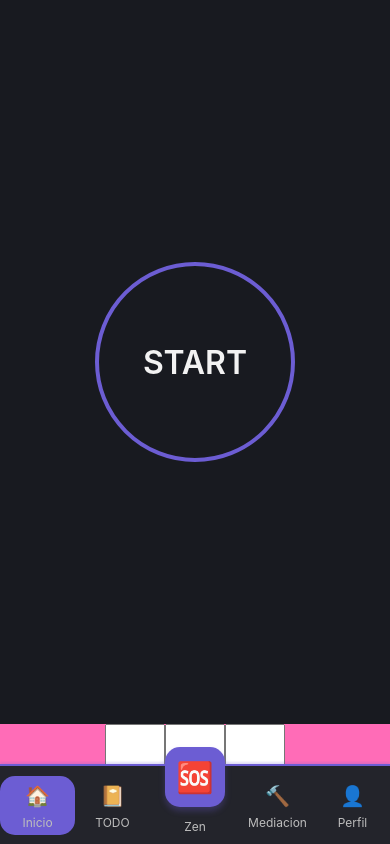
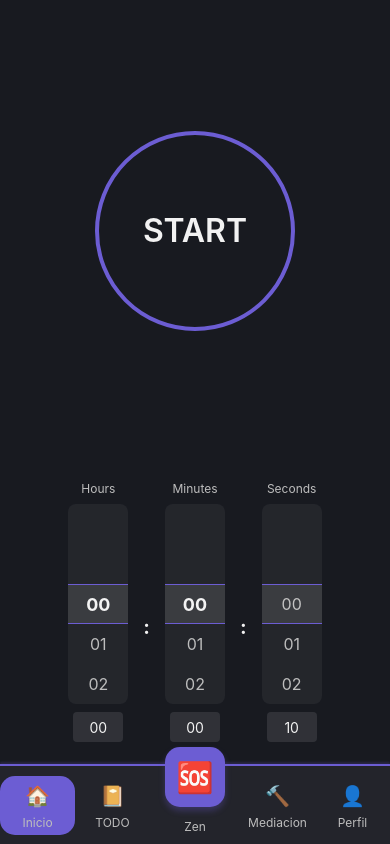
Before and after one commit to StrawberryFrappe/aricapp, a React Native app: screen /PublishScreen in a window 390 px wide. Built offline with nearby package versions, Linux system fonts and the light colour scheme.

Commit message:
feat: Add Shizuku integration guide and enhance TimePicker component with wheel scrollers and text inputs

```diff
--- a/app.json
+++ b/app.json
@@ -12,6 +12,11 @@
     },
     "plugins": [
       "expo-dev-client"
-    ]
+    ],
+    "extra": {
+      "eas": {
+        "projectId": "2ec94918-7b2c-4922-9832-b404a1ffec75"
+      }
+    }
   }
 }
--- a/package.json
+++ b/package.json
@@ -12,7 +12,7 @@
     "prebuild:clean": "expo prebuild --clean"
   },
   "dependencies": {
-    "@react-native-picker/picker": "^2.11.0",
+    "@react-native-picker/picker": "2.11.0",
     "@react-navigation/native": "^7.1.9",
     "@react-navigation/native-stack": "^7.3.13",
     "babel-preset-expo": "~13.1.11",
--- a/src/App.jsx
+++ b/src/App.jsx
@@ -35,7 +35,7 @@ function AppWrapper() {
   return (
     <SafeAreaView style={{flex: 1, backgroundColor: colors.background}}>
       <NavigationContainer onStateChange={() => {}}>
-        <SafeAreaView style={{flex: 1, backgroundColor: colors.background}}>
+        <View style={{flex: 1, backgroundColor: colors.background, marginBottom: 82}}>
           <MainStack.Navigator screenOptions={{ headerShown: false }}>
           <MainStack.Screen name="HomeScreen" component={HomeScreen} />
           <MainStack.Screen name="SearchScreen" component={SearchScreen} />
@@ -44,8 +44,8 @@ function AppWrapper() {
           <MainStack.Screen name="ProfileScreen" component={ProfileStackScreen} />
           <MainStack.Screen name="CalendarScreen" component={CalendarScreen} />
           <MainStack.Screen name="ExtendedEvent" component={ExtendedEvent} />
-        </MainStack.Navigator>
-        </SafeAreaView>
+          </MainStack.Navigator>
+        </View>
         <View style={{ position: 'absolute', bottom: 0, left: 0, right: 0 }}>
           <NavigationBar  />
         </View>
--- a/src/ShizukuBridge.js
+++ b/src/ShizukuBridge.js
@@ -9,6 +9,11 @@ export function initializeShizuku() {
   if (Platform.OS !== 'android') {
     return Promise.reject(new Error('Shizuku is only supported on Android'));
   }
+
+  if (!ShizukuModule) {
+    return Promise.reject(new Error('ShizukuModule is not available. Make sure the native module is properly linked.'));
+  }
+
   return ShizukuModule.initialize();
 }
 
@@ -21,5 +26,10 @@ export function forceStopApp(packageName) {
   if (Platform.OS !== 'android') {
     return Promise.reject(new Error('Shizuku is only supported on Android'));
   }
+
+  if (!ShizukuModule) {
+    return Promise.reject(new Error('ShizukuModule is not available. Make sure the native module is properly linked.'));
+  }
+
   return ShizukuModule.forceStopApp(packageName);
 }
--- a/src/components/TimePicker.jsx
+++ b/src/components/TimePicker.jsx
@@ -1,51 +1,122 @@
 import React from 'react';
-import { View, StyleSheet } from 'react-native';
-import { Picker } from '@react-native-picker/picker';
+import { View, Text, TextInput, StyleSheet, ScrollView, TouchableOpacity } from 'react-native';
 import { colors } from '../styles/commonStyles';
 
 /**
- * A small time picker for hours, minutes, and seconds.
+ * A time picker with wheel scrollers and text inputs for hours, minutes, and seconds.
  * props:
  *  - hours, minutes, seconds: number
  *  - onChange: ({ hours, minutes, seconds }) => void
  */
-const TimePicker = ({ hours, minutes, seconds, onChange }) => {
+const TimePicker = ({ hours = 0, minutes = 0, seconds = 0, onChange = () => {} }) => {
+  // Ensure props are valid numbers
+  const safeHours = Math.max(0, Math.min(99, Number(hours) || 0));
+  const safeMinutes = Math.max(0, Math.min(59, Number(minutes) || 0));
+  const safeSeconds = Math.max(0, Math.min(59, Number(seconds) || 0));
   const hourItems = Array.from({ length: 100 }, (_, i) => i);
   const minuteItems = Array.from({ length: 60 }, (_, i) => i);
   const secondItems = Array.from({ length: 60 }, (_, i) => i);
 
-  return (
-    <View style={styles.container}>
-      <Picker
-        selectedValue={hours}
-        style={styles.picker}
-        onValueChange={(h) => onChange({ hours: h, minutes, seconds })}
-        itemStyle={styles.item}
-      >
-        {hourItems.map((h) => (
-          <Picker.Item key={h} label={String(h).padStart(2, '0')} value={h} />
-        ))}
-      </Picker>
-      <Picker
-        selectedValue={minutes}
-        style={styles.picker}
-        onValueChange={(m) => onChange({ hours, minutes: m, seconds })}
-        itemStyle={styles.item}
-      >
-        {minuteItems.map((m) => (
-          <Picker.Item key={m} label={String(m).padStart(2, '0')} value={m} />
-        ))}
-      </Picker>
-      <Picker
-        selectedValue={seconds}
-        style={styles.picker}
-        onValueChange={(s) => onChange({ hours, minutes, seconds: s })}
-        itemStyle={styles.item}
-      >
-        {secondItems.map((s) => (
-          <Picker.Item key={s} label={String(s).padStart(2, '0')} value={s} />
-        ))}
-      </Picker>
+  // Wheel component for individual time units
+  const WheelPicker = ({ items, selectedValue, onValueChange, label }) => {
+    const itemHeight = 40;
+    const visibleItems = 5;
+    const containerHeight = itemHeight * visibleItems;
+
+    return (
+      <View style={styles.wheelContainer}>
+        <Text style={styles.label}>{label}</Text>
+
+        {/* Wheel picker */}
+        <View style={[styles.wheel, { height: containerHeight }]}>
+          <ScrollView
+            showsVerticalScrollIndicator={false}
+            snapToInterval={itemHeight}
+            decelerationRate="fast"
+            contentContainerStyle={{
+              paddingVertical: containerHeight / 2 - itemHeight / 2,
+            }}            onMomentumScrollEnd={(event) => {
+              if (event?.nativeEvent?.contentOffset) {
+                const index = Math.round(event.nativeEvent.contentOffset.y / itemHeight);
+                const clampedIndex = Math.max(0, Math.min(index, items.length - 1));
+                const value = items[clampedIndex];
+                if (value !== undefined && value !== selectedValue) {
+                  onValueChange(value);
+                }
+              }
+            }}
+          >
+            {items.map((item, index) => (
+              <TouchableOpacity
+                key={item}
+                style={[
+                  styles.wheelItem,
+                  { height: itemHeight },
+                  item === selectedValue && styles.selectedItem
+                ]}
+                onPress={() => onValueChange(item)}
+              >
+                <Text style={[
+                  styles.wheelItemText,
+                  item === selectedValue && styles.selectedItemText
+                ]}>
+                  {String(item).padStart(2, '0')}
+                </Text>
+              </TouchableOpacity>
+            ))}
+          </ScrollView>
+
+          {/* Selection indicator */}
+          <View style={styles.selectionIndicator} />
+        </View>
+
+        {/* Text input */}
+        <TextInput
+          style={styles.textInput}
+          value={String(selectedValue).padStart(2, '0')}          onChangeText={(text) => {
+            const numericText = text.replace(/[^0-9]/g, '');
+            const value = parseInt(numericText) || 0;
+            const maxValue = items.length - 1;
+            if (value >= 0 && value <= maxValue) {
+              onValueChange(value);
+            }
+          }}
+          keyboardType="numeric"
+          maxLength={2}
+        />
+      </View>
+    );
+  };
+
+  return (    <View style={styles.container}>
+      <WheelPicker
+        items={hourItems}
+        selectedValue={safeHours}
+        onValueChange={(h) => onChange({ hours: h, minutes: safeMinutes, seconds: safeSeconds })}
+        label="Hours"
+      />
+
+      <View style={styles.separator}>
+        <Text style={styles.separatorText}>:</Text>
+      </View>
+
+      <WheelPicker
+        items={minuteItems}
+        selectedValue={safeMinutes}
+        onValueChange={(m) => onChange({ hours: safeHours, minutes: m, seconds: safeSeconds })}
+        label="Minutes"
+      />
+
+      <View style={styles.separator}>
+        <Text style={styles.separatorText}>:</Text>
+      </View>
+
+      <WheelPicker
+        items={secondItems}
+        selectedValue={safeSeconds}
+        onValueChange={(s) => onChange({ hours: safeHours, minutes: safeMinutes, seconds: s })}
+        label="Seconds"
+      />
     </View>
   );
 };
@@ -55,15 +126,73 @@ const styles = StyleSheet.create({
     flexDirection: 'row',
     justifyContent: 'center',
     alignItems: 'center',
-    backgroundColor: colors.semanticPink,
+    paddingVertical: 20,
   },
-  picker: {
+  wheelContainer: {
+    alignItems: 'center',
+    marginHorizontal: 10,
+  },
+  label: {
+    fontSize: 12,
+    color: colors.textSecondary,
+    marginBottom: 8,
+    textAlign: 'center',
+  },
+  wheel: {
     width: 60,
-    height: 120,
+    backgroundColor: 'rgba(255, 255, 255, 0.05)',
+    borderRadius: 8,
+    position: 'relative',
+    overflow: 'hidden',
+  },
+  wheelItem: {
+    justifyContent: 'center',
+    alignItems: 'center',
+  },
+  wheelItemText: {
+    fontSize: 16,
+    color: colors.textSecondary,
+  },
+  selectedItem: {
+    backgroundColor: 'transparent',
+  },
+  selectedItemText: {
     color: colors.textPrimary,
+    fontWeight: 'bold',
+    fontSize: 18,
   },
-  item: {
-    fontSize: 18,
+  selectionIndicator: {
+    position: 'absolute',
+    top: '40%',
+    left: 0,
+    right: 0,
+    height: 40,
+    borderTopWidth: 1,
+    borderBottomWidth: 1,
+    borderColor: colors.primary,
+    backgroundColor: 'rgba(255, 255, 255, 0.1)',
+    pointerEvents: 'none',
+  },
+  textInput: {
+    marginTop: 8,
+    width: 50,
+    height: 30,
+    backgroundColor: 'rgba(255, 255, 255, 0.1)',
+    borderRadius: 4,
+    textAlign: 'center',
+    color: colors.textPrimary,
+    fontSize: 14,
+  },
+  separator: {
+    justifyContent: 'center',
+    alignItems: 'center',
+    marginHorizontal: 5,
+    marginTop: 30, // Align with wheel pickers
+  },
+  separatorText: {
+    fontSize: 20,
+    color: colors.textPrimary,
+    fontWeight: 'bold',
   },
 });
 
--- a/src/screens/PublishScreen/ZenScreen.jsx
+++ b/src/screens/PublishScreen/ZenScreen.jsx
@@ -29,16 +29,20 @@ const ZenScreen = ({ navigation }) => {
     }, 1000);
     return () => clearInterval(id);
   }, [isRunning]);
-
   // Trigger Shizuku force-stop when timer finishes
   useEffect(() => {
     if (timeLeft === 0 && isRunning) {
       setIsRunning(false);
       forceStopApp('com.strawberryfrappe.aricapp')
-        .catch(err => console.error('forceStopApp error', err));
+        .then(() => {
+          console.log('App force-stopped successfully');
+        })
+        .catch(err => {
+          console.error('forceStopApp error', err);
+          // Timer still completes even if force stop fails
+        });
     }
   }, [timeLeft]);
-
   // Start handler: init Shizuku then begin countdown
   const handleStart = () => {
     initializeShizuku()
@@ -47,7 +51,12 @@ const ZenScreen = ({ navigation }) => {
         setTimeLeft(getDuration());
         setIsRunning(true);
       })
-      .catch(err => console.warn('initializeShizuku error', err));
+      .catch(err => {
+        console.warn('initializeShizuku error', err);
+        // Still allow the timer to run even if Shizuku fails
+        setTimeLeft(getDuration());
+        setIsRunning(true);
+      });
   };
 
   return (
```
Also changed, not shown: 2 other files (tests, documents, lock files or other folders).
